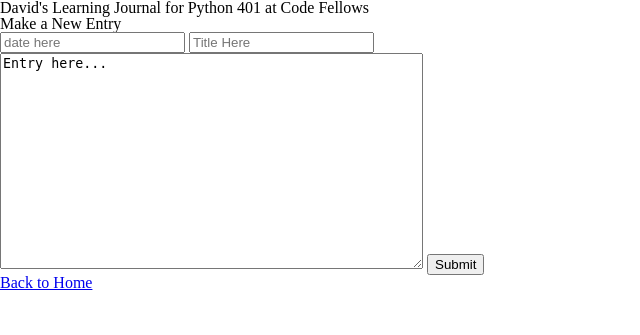
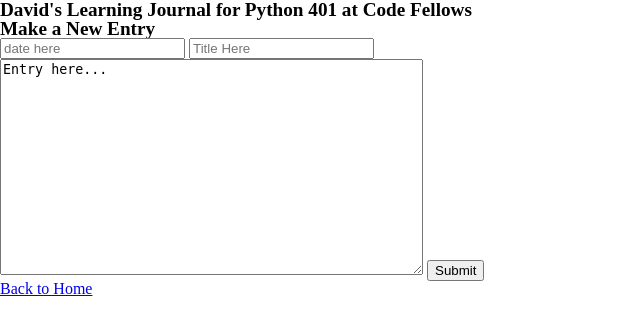
Before and after one commit to Bl41r/learning-journal-python, a Python web app: template website/templates/new.jinja2 in a window 1280 px wide. Shown: the top 335 px of the page, without its empty margins (0-640 px from the left). Run offline with Jinja, Linux system fonts and the light colour scheme; the template is opened without the code that fills it, so the values that code supplies are empty.

Commit message:
testing stylesheet

```diff
--- a/website/static/style.css
+++ b/website/static/style.css
@@ -47,3 +47,13 @@ table {
     border-spacing: 0;
 }
 /*-----------------------------*/
+
+h1 {
+    font-weight: bold;
+    font-size: 120%;
+}
+
+h3 {
+    font-weight: bold;
+    font-size: 110%;
+}
```
